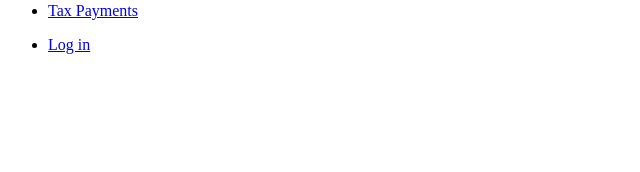
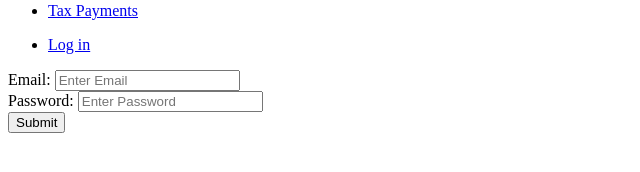
Before and after one commit to cjc2785/accountant-frontend, a React app: page /#/login in a window 1280 px wide. Shown: the part 194-366 px from the top of the page, without its empty margins (0-640 px from the left). Built offline with nearby package versions, Linux system fonts and the light colour scheme.

Commit message:
Refactored components and added login component

```diff
--- a/src/components/App.js
+++ b/src/components/App.js
@@ -8,6 +8,7 @@ import { Home } from './home.js'
 import ProductList from './ProductList'
 import Summary from './Summary'
 import Payment from './Payment'
+import Login from './Login'
 
 const shoes = [{
     productId: 1,
@@ -41,9 +42,8 @@ const App = () => (
                     products={shoes}/>)} />
             <Route path='/summaries'
                 render={() => (<Summary/>)} />
-            <Route path='/payments' component={Payment}>
-
-            </Route>
+            <Route path='/payments' component={Payment}/>
+            <Route path='/login' component={Login}/>
         </Switch>
     </div>
 )
--- /dev/null
+++ b/src/components/Login.js
@@ -0,0 +1,30 @@
+"use strict"
+
+import React from 'react'
+import PropTypes from 'prop-types'
+
+const formStyle = {
+    maxWidth: '400px'
+}
+
+const Login = () => (
+    <div>
+        <form  className='container-fluid' style={formStyle}>
+            <div className="form-group">
+                <label htmlFor="inputEmail">Email: </label>
+                <input type="email" id="inputEmail" className="form-control" placeholder="Enter Email" />
+            </div>
+            <div className="form-group">
+                <label htmlFor="inputPassword">Password: </label>
+                <input type="password" id="inputPassword" className="form-control" placeholder="Enter Password" />
+            </div>
+            <button type="submit" className="btn btn-primary">Submit</button>
+        </form>
+    </div>
+)
+
+Login.propTypes = {
+
+}
+
+export default Login
--- a/src/components/Payment.js
+++ b/src/components/Payment.js
@@ -3,12 +3,16 @@
 import React from 'react'
 import PropTypes from 'prop-types'
 
+const formStyle = {
+    maxWidth: '400px'
+}
+
 const Payment = () => (
-    <div className='container-fluid'>
-        <form>
-            <div class="form-group">
-                <label for="exampleInputEmail1">Tax Payment Amount</label>
-                <input type="email" className="form-control" placeholder="Enter Amount" />
+    <div>
+        <form  className='container-fluid' style={formStyle}>
+            <div className="form-group">
+                <label htmlFor="inputPayment">Tax Payment Amount</label>
+                <input type="email" id="inputPayment" className="form-control" placeholder="Enter Amount" />
             </div>
             <button type="submit" className="btn btn-primary">Submit</button>
         </form>
--- a/src/components/ProductList.js
+++ b/src/components/ProductList.js
@@ -11,18 +11,18 @@ const ProductList = ({
         <div className='container'>
             <div>
                 <div className='dropdown'>
-                    <button class="btn btn-secondary dropdown-toggle" type="button">
+                    <button className="btn btn-secondary dropdown-toggle" type="button">
                         Shoes
                     </button>
                 </div>
                 <div className='d-flex pt-4 pb-4'>
                     <div>
                         <p>Start Date</p>
-                        <input value='2019-01-01' />
+                        <input defaultValue='2019-01-01' />
                     </div>
                     <div className='pl-5'>
                         <p>End Date</p>
-                        <input value='2019-02-01' />
+                        <input defaultValue='2019-02-01' />
                     </div>
                 </div>
             </div>
--- a/src/components/Summary.js
+++ b/src/components/Summary.js
@@ -3,16 +3,20 @@
 import React from 'react'
 import PropTypes from 'prop-types'
 
+const summaryStyle = {
+    maxWidth: '400px'
+}
+
 const Summary = () => (
-    <div className='container-fluid'>
+    <div className='container-fluid' style={summaryStyle}>
         <div className='d-flex pt-4 pb-4'>
             <div>
                 <p>Start Date</p>
-                <input value='2019-01-01' />
+                <input defaultValue='2019-01-01' />
             </div>
             <div className='pl-5'>
                 <p>End Date</p>
-                <input value='2019-02-01' />
+                <input defaultValue='2019-02-01' />
             </div>
         </div>
         <div>
```
